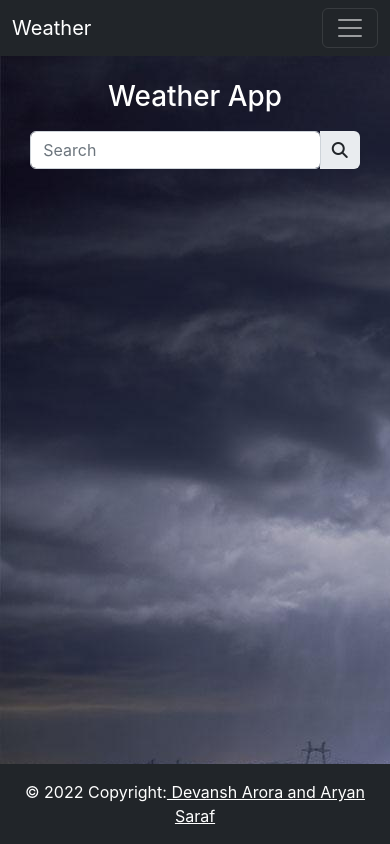
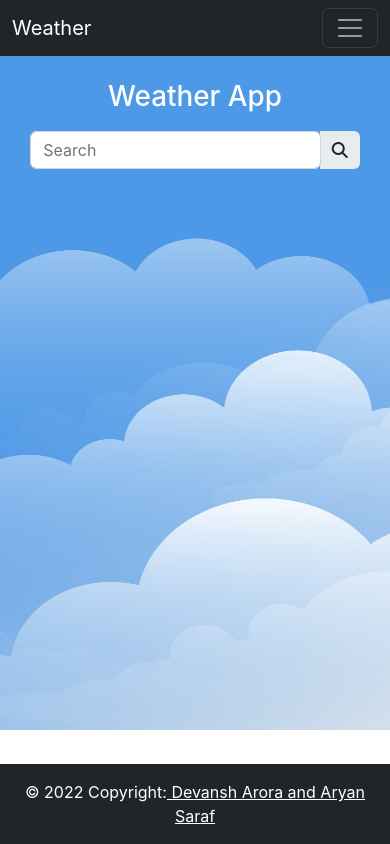
Before and after one commit to ART3MISTICAL/hackathon, a React (Create React App) app in the folder react-frontend/: page / in a window 390 px wide. Built offline with nearby package versions, Linux system fonts and the light colour scheme.

Commit message:
background

```diff
--- a/react-frontend/src/App.js
+++ b/react-frontend/src/App.js
@@ -28,6 +28,7 @@ function App() {
 			document.body.style.backgroundSize = "1920px 1080px";
 			document.body.style.backgroundRepeat = "no-repeat";
 			document.getElementById("main-title").style.color = "white";
+			//document.body.style.backgroundPositionY = "-150px"
 		}
 	}
 
--- a/react-frontend/src/index.css
+++ b/react-frontend/src/index.css
@@ -1,5 +1,5 @@
 body {
-	height: 50%;
+	/*height: 10vh;*/
   padding-top: 50px;
   /*background-color: #282C34;*/
   margin: 0;
@@ -9,8 +9,8 @@ body {
   -webkit-font-smoothing: antialiased;
   -moz-osx-font-smoothing: grayscale;
   background-image: url("./assets/earth.jpg");
-  background-position-y: -80px;
-  background-size: "1920px 1080px";
+  background-position-y: -150px;
+  background-size: 1920px 1080px;
   background-repeat: no-repeat;
 
 }
@@ -23,6 +23,10 @@ code {
 @media (max-width: 979px) {
 	body {
 	  padding-top: 20px;
+	  /*background-image: url("./assets/earth2.jpg");*/
+	  /*background-size: 1080px 1920px;*/
+	  background-position-y: -350px;
+	  background-position-x: -700px;
 	}
 
 	#contact {
```
Also changed, not shown: react-frontend/src/assets/earth.jpg, react-frontend/src/assets/earth2.jpg (added).
